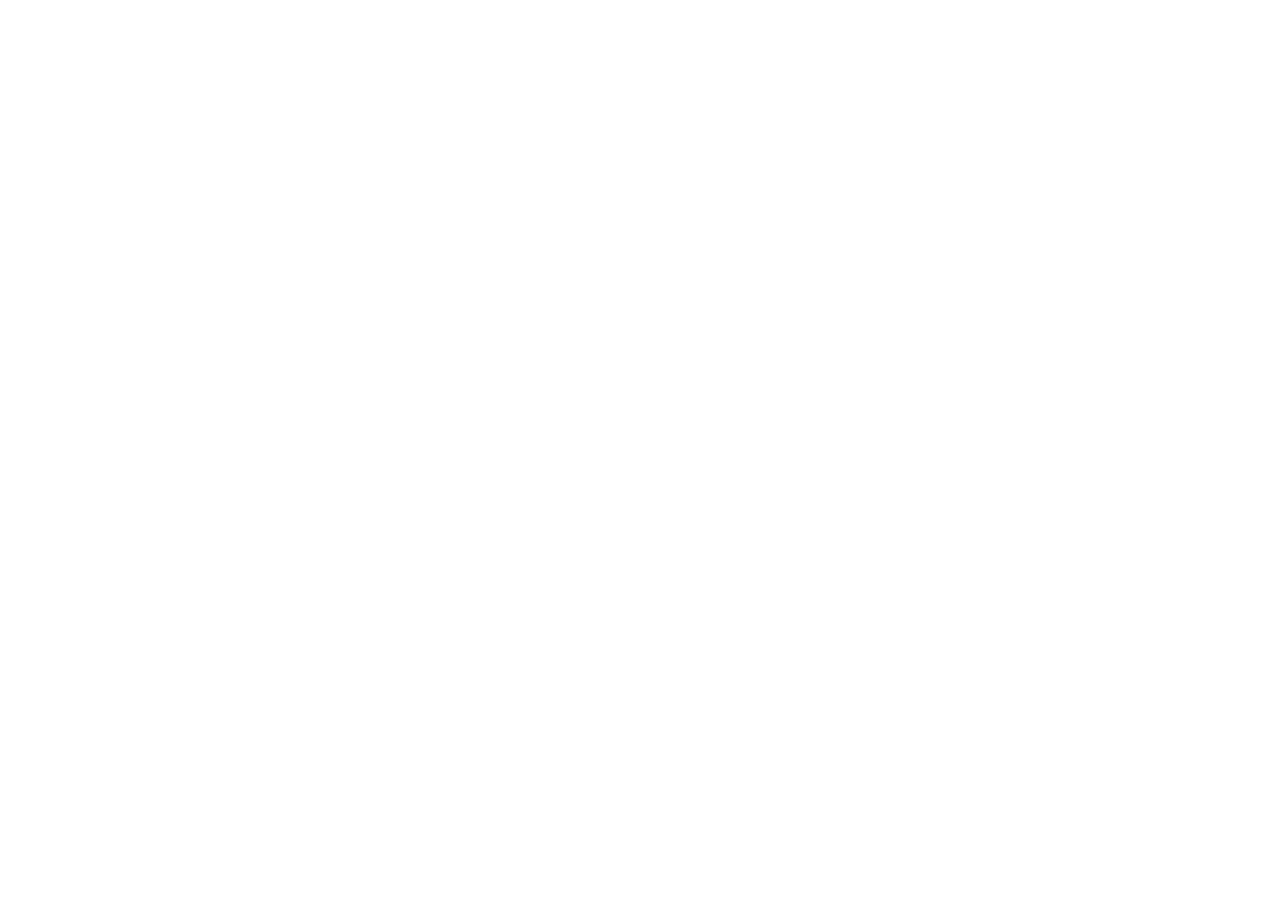
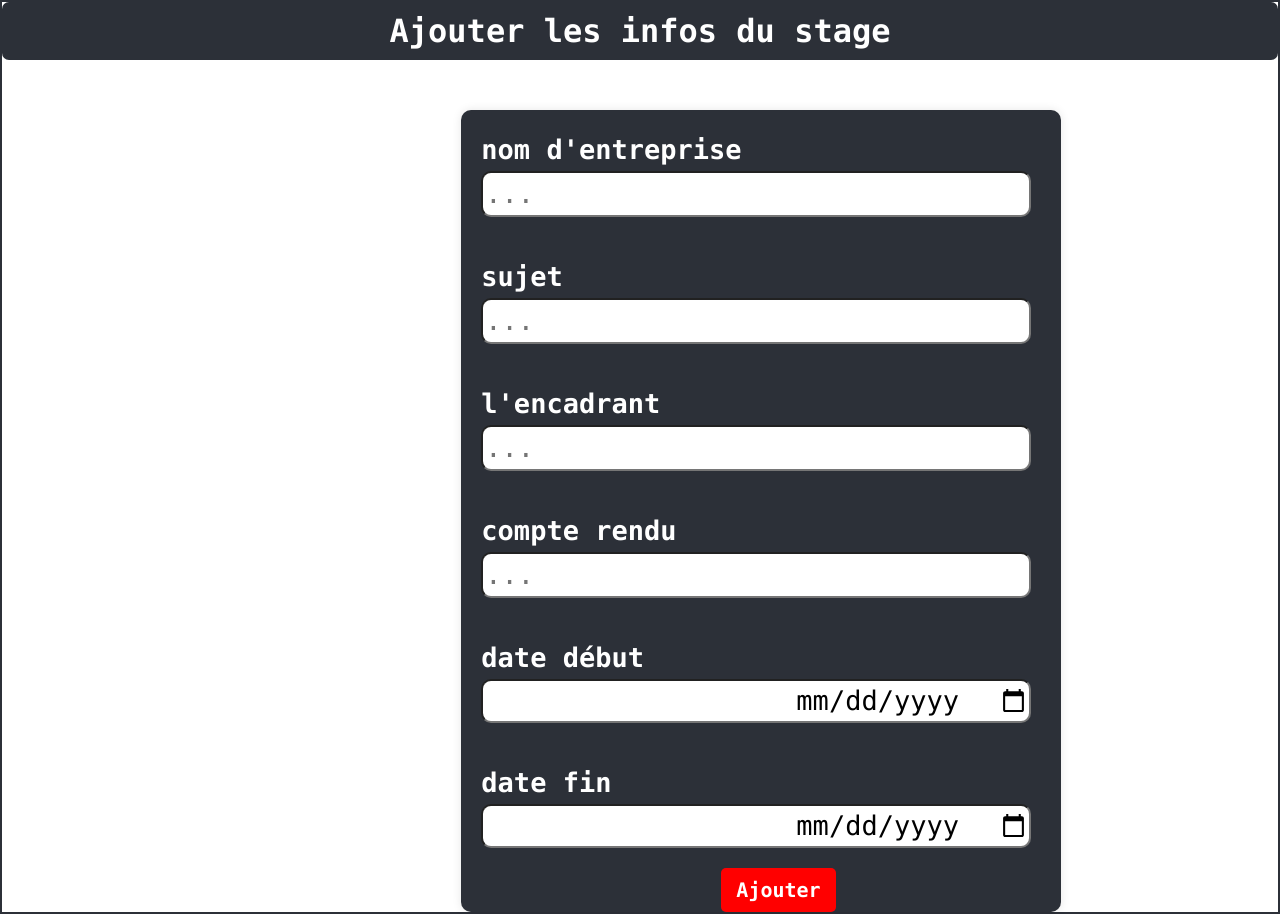
Before and after one commit to anasaadi02/Projet_SI, a React (Vite) app in the folder React_si/frontend/: page /AddInternship in a window 1280 px wide. Before the commit this address had no page. Before the commit the page ends 800 px from the top, so only its background shows below. Built offline with nearby package versions, Linux system fonts and the light colour scheme.

Commit message:
add delte modify page and some changes

```diff
--- a/React_si/frontend/src/App.jsx
+++ b/React_si/frontend/src/App.jsx
@@ -1,15 +1,16 @@
-import React from 'react';
-import { BrowserRouter as Router, Route, Routes } from 'react-router-dom';
+import React from "react";
+import { BrowserRouter as Router, Route, Routes } from "react-router-dom";
 import List from "./components/List";
-import AddInternship from './components/AddInternship';
-
+import AddInternship from "./components/AddInternship";
+import DelModInternsip from "./components/DelModInternship";
 
 function App() {
   return (
     <Router>
       <Routes>
-        <Route path="/" element={<List/>} />
-        <Route path="/add-internship" element={<AddInternship/>} />
+        <Route path="/" element={<List />} />
+        <Route path="/AddInternship" element={<AddInternship />} />
+        <Route path="/DelModInternship" element={<DelModInternsip />} />
       </Routes>
     </Router>
   );
--- a/React_si/frontend/src/components/AddInternship.jsx
+++ b/React_si/frontend/src/components/AddInternship.jsx
@@ -1,58 +1,93 @@
 import React, { useState } from "react";
 
 const AddInternship = () => {
-  const [companyName, setCompanyName] = useState("");
-  const [domain, setDomain] = useState("");
-  const [supervisorName, setSupervisorName] = useState("");
+  const [entreprise, setEntreprise] = useState("");
+  const [domaine, setDomaine] = useState("");
+  const [encadrant, setEncadrant] = useState("");
+  const [sujet, setSujet] = useState("");
+  const [compte_rendu, setCompte_rendu] = useState("");
 
   const handleSubmit = (e) => {
     e.preventDefault();
 
-    console.log("Company Name:", companyName);
-    console.log("Domain:", domain);
-    console.log("Supervisor Name:", supervisorName);
+    console.log("Company Name:", entreprise);
+    console.log("Domain:", domaine);
+    console.log("Supervisor Name:", encadrant);
 
-    setCompanyName("");
-    setDomain("");
-    setSupervisorName("");
+    setEntreprise("");
+    setDomaine("");
+    setEncadrant("");
+    setSujet("");
+    setCompte_rendu("");
   };
 
   return (
     <div className="add">
-      <h2 className="add-title">Ajouter les infos de l'entreprise</h2>
+      <h2 className="add-title">Ajouter les infos du stage</h2>
       <div className="add1">
-        <form onSubmit={handleSubmit}>
+        <form className="form-container" onSubmit={handleSubmit}>
           <label className="add-labels">
             nom d'entreprise
             <input
               placeholder="..."
               className="add-inputs"
               type="text"
-              value={companyName}
-              onChange={(e) => setCompanyName(e.target.value)}
+              value={entreprise}
+              onChange={(e) => setEntreprise(e.target.value)}
             />
           </label>
           <br />
-          <label className="add-labels">
+          {/* <label className="add-labels">
             domaine:
             <input
               placeholder="..."
               className="add-inputs"
               type="text"
-              value={domain}
-              onChange={(e) => setDomain(e.target.value)}
+              value={domaine}
+              onChange={(e) => setDomaine(e.target.value)}
             />
           </label>
-          <br />
+          <br /> */}
+          <label className="add-labels">
+            sujet
+            <input
+              placeholder="..."
+              className="add-inputs"
+              type="text"
+              value={sujet}
+              onChange={(e) => setSujet(e.target.value)}
+            />
+          </label>
           <label className="add-labels">
             l'encadrant
             <input
               placeholder="..."
               className="add-inputs"
               type="text"
-              value={supervisorName}
-              onChange={(e) => setSupervisorName(e.target.value)}
+              value={encadrant}
+              onChange={(e) => setEncadrant(e.target.value)}
             />
+          </label>
+          <br />
+          <label className="add-labels">
+            compte rendu
+            <input
+              placeholder="..."
+              className="add-inputs"
+              type="text"
+              value={compte_rendu}
+              onChange={(e) => setCompte_rendu(e.target.value)}
+            />
+          </label>
+          <br />
+          <label className="add-labels">
+            date début
+            <input type="date" className="add-inputs"></input>
+          </label>
+          <br />
+          <label className="add-labels">
+            date fin
+            <input type="date" className="add-inputs"></input>
           </label>
           <br />
           <button className="Add-button" type="submit">
--- /dev/null
+++ b/React_si/frontend/src/components/DelModInternship.jsx
@@ -0,0 +1,16 @@
+import React from "react";
+import { BrowserRouter as Router, Route, Routes } from "react-router-dom";
+import List from "./List";
+
+const DelModInternship = () => {
+  return (
+    <div>
+      <h2 className="add-title">Modifier les infos du stage</h2>
+
+      <button className="delete-button">supprimer</button>
+      <button className="modify-button">modifier</button>
+    </div>
+  );
+};
+
+export default DelModInternship;
--- a/React_si/frontend/src/components/List.jsx
+++ b/React_si/frontend/src/components/List.jsx
@@ -3,17 +3,22 @@
 import { Link } from "react-router-dom";
 
 function List() {
+  const handleRowClick = () => {
+    navigation.navigate("DelModInternship");
+    console.log(`Row is clicked`);
+  };
   return (
     <div className="list-container">
       <div className="search-bar">
         {/* Your search bar component goes here */}
         <input type="text" placeholder="Chercher..." />
       </div>
-      <Link to="/add-internship">
+      <Link to="/AddInternship">
         {" "}
         {/* Link to navigate to the AddInternship page */}
         <button className="add-button">+Ajouter</button>
       </Link>
+
       <table>
         <thead>
           <tr>
@@ -29,7 +34,7 @@
           </tr>
         </thead>
         <tbody>
-          <tr>
+          <tr onClick={handleRowClick}>
             <th scope="row">1</th>
             <td>2020-2023</td>
             <td>...</td>
@@ -40,7 +45,7 @@
             <td>...</td>
             <td>...</td>
           </tr>
-          <tr>
+          <tr onClick={handleRowClick}>
             <th scope="row">2</th>
             <td>2020-2023</td>
             <td>...</td>
@@ -51,7 +56,7 @@
             <td>...</td>
             <td>...</td>
           </tr>
-          <tr>
+          <tr onClick={handleRowClick}>
             <th scope="row">3</th>
             <td>2020-2023</td>
             <td>...</td>
--- a/React_si/frontend/src/styles/style.css
+++ b/React_si/frontend/src/styles/style.css
@@ -87,7 +87,7 @@
   border: solid 2px #2c3038;
 }
 form {
-  margin-top: 150px;
+  margin-top: 50px;
   width: 600px;
   background-color: #2c3038;
   margin-left: 36%;
@@ -120,3 +120,5 @@
   font-size: 20px;
   margin-left: 260px;
 }
+
+/* styling Delete,Modify internship*/
```
